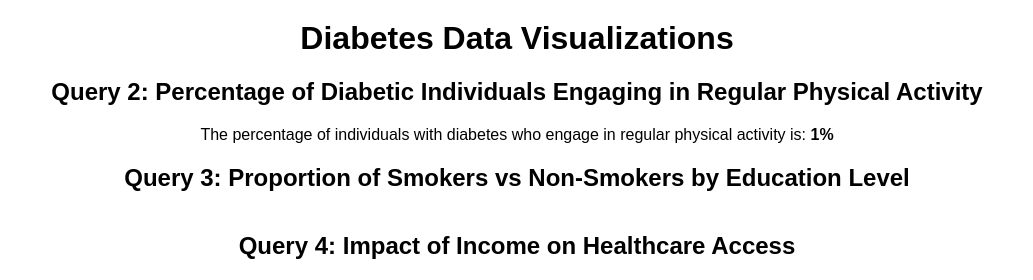
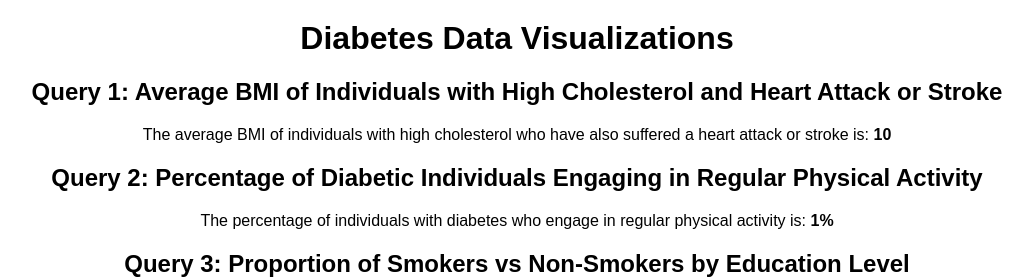
Before and after one commit to SiyaSharma20/DiabetesDatabaseProject, a Flask app: template templates/graphs.html in a window 1280 px wide. Shown: the top 280 px of the page, without its empty margins (123-1156 px from the left). Run offline with Flask 3, Linux system fonts and the light colour scheme; the template is opened without the code that fills it: most values are stand-ins (such as "Sample title", 1, 10 or a date in 2020).

Commit message:
Query 1 completed
Query one is completed and displays the bmi.

```diff
--- a/app.py
+++ b/app.py
@@ -6,6 +6,36 @@ import io
 import base64
 
 app = Flask(__name__)
+
+
+#Query 1
+def query_average_bmi():
+    try:
+        db = mysql.connector.connect(
+            host="localhost",
+            port=3306,
+            user="root",
+            password="SiyaSharma1!",
+            database="diabetes"
+        )
+        query = """
+        SELECT AVG(Health_Status.BMI) AS Average_BMI
+        FROM Health_Status
+        JOIN Medical_and_Wellbeing ON Health_Status.Diabetes_ID = Medical_and_Wellbeing.Diabetes_ID
+        WHERE Health_Status.HighChol = 1
+          AND (Medical_and_Wellbeing.HeartDisease = 1 OR Medical_and_Wellbeing.Stroke = 1);
+        """
+        cursor = db.cursor(dictionary=True)
+        cursor.execute(query)
+        result = cursor.fetchone()
+        db.close()
+
+        # Return the average BMI
+        return result['Average_BMI'] if result else None
+    except mysql.connector.Error as err:
+        print(f"Error: {err}")
+        return None
+
 
 # Query 2: Percentage of individuals with diabetes who engage in regular physical activity
 def query_physical_activity_percentage():
@@ -93,6 +123,14 @@ def query_mental_health_by_age():
 
 @app.route("/")
 def display_graphs():
+
+    #Query 1:
+    average_bmi = query_average_bmi()
+    if average_bmi is None:
+        average_bmi = "No data available"
+    else:
+        average_bmi = round(average_bmi, 2)
+
 
      #Query 2: percentage of physical activity
     physical_activity_percentage = query_physical_activity_percentage()
@@ -221,7 +259,9 @@ def display_graphs():
         zip=zip,
         bar_chart_url=mental_health_chart_url,
         income_chart_url=income_chart_url,
-        physical_activity_percentage=round(physical_activity_percentage, 2)
+        physical_activity_percentage=round(physical_activity_percentage, 2),
+        average_bmi=average_bmi
+
 
     )
 
--- a/templates/graphs.html
+++ b/templates/graphs.html
@@ -40,6 +40,19 @@
 <body>
     <h1>Diabetes Data Visualizations</h1>
 
+
+    <h2>Query 1: Average BMI of Individuals with High Cholesterol and Heart Attack or Stroke</h2>
+    <p>
+        {% if average_bmi != "No data available" %}
+            The average BMI of individuals with high cholesterol who have also suffered a heart attack or stroke is:
+            <strong>{{ average_bmi }}</strong>
+        {% else %}
+            <strong>{{ average_bmi }}</strong>
+        {% endif %}
+    </p>
+
+
+
     <h2> Query 2: Percentage of Diabetic Individuals Engaging in Regular Physical Activity</h2>
     <p>The percentage of individuals with diabetes who engage in regular physical activity is:
    <strong>{{ physical_activity_percentage }}%</strong>
```
